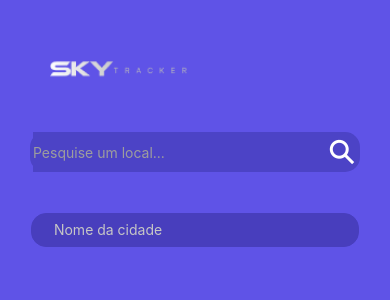
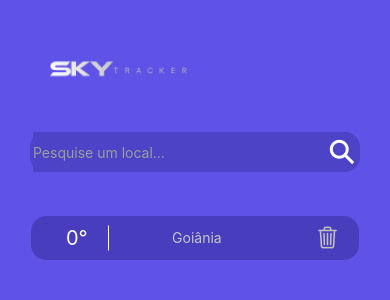
Before and after one commit to brunovalu16/previsao-tempo, a React Native app: screen / in a window 390 px wide. Shown: the top 300 px of the page. Built offline with nearby package versions, Linux system fonts and the light colour scheme; no server answers.

Commit message:
montei a lista

```diff
--- a/src/pages/Home/index.jsx
+++ b/src/pages/Home/index.jsx
@@ -22,15 +22,17 @@ export default function Home(){
                 const data = await Api(city)
                 setWeatherData(data)
                 console.log(weatherData)
+
             }
             catch(error){
                 console.error(error);
+
 
             }
 
         }
         handleSearchPress();
-    }, [city])
+    }, [city]) /*lista de dependências */
 
 
     // Função para buscar dados climáticos e atualizar weatherData
@@ -41,7 +43,7 @@ export default function Home(){
 
     useEffect(() => {
         fetchWeather();
-    }, [city]);
+    }, [city]); /*lista de dependências */
 
 
  /* ===================================== FIM FUNÇÕES ======================================================== */
--- a/src/pages/Home/style.jsx
+++ b/src/pages/Home/style.jsx
@@ -78,7 +78,7 @@ export const styles = StyleSheet.create({
     texclimate: {
         position: 'absolute',
         marginTop: 320,
-        letterSpacing: 5,
+        letterSpacing: 1,
         color: "#b7b7b7",
        alignSelf: 'center'
 
--- a/src/pages/ListCity/index.jsx
+++ b/src/pages/ListCity/index.jsx
@@ -6,13 +6,65 @@ import { Api } from '../../../src/config/api';
 
 
 export default function ListCity() {
-    return (
+
+    //aqui eu uso useState - city é o State e setCity é a mecanica dela "set" dela
+    const [city, setCity] = useState("Goiânia");
+    const [ weatherData, setWeatherData] = useState(null);
+    const [ search, setSearch ] = useState("");
+
+
+/*=============================================== FUNÇÕES ===============================================*/
+
+const handleRemovePress = () => {
+    Alert.alert("Deseja realmente excluir essa cidade?")
+}
+
+
+// Função para buscar dados climáticos e atualizar weatherData
+const fetchWeather = async () => {
+    const data = await Api(city);
+    setWeatherData(data);
+};
+
+useEffect(() => {
+    fetchWeather();
+}, [city]); /*lista de dependências */
+
+
+
+
+
+
+/*=============================================== FIM UNÇÕES ===============================================*/
+
+
+
+
+
+
+
+
+
+
+
+
+
+return (
         <View style={styles.container}>
+
+
+
+
+{/*=========================================== LOGO SKY TRACKER ==============================================================*/}
+
 
             <Image
                 source={require("../../assets/img/logo-skyTracker.png")}
                 style={styles.img}
             />
+
+
+ {/*=========================================== INPUT E BOTÃO LUPA ==============================================================*/}
 
             <View style={styles.containerinput}>
                 <TextInput style={styles.Input}
@@ -26,9 +78,24 @@ export default function ListCity() {
             </View>
 
 
-            <View style={styles.square}>
-                <Text style={styles.Text}> Nome da cidade </Text>
-            </View>
+{/*=============================================== LISTA ==============================================================*/}
+
+
+
+            <View style={styles.list}>
+                <View style={styles.square1}>
+                    <Text style={styles.TextGrau}>
+                        {weatherData ? Math.round(weatherData.main.temp) : "0"}°
+                    </Text>
+
+                    <Text style={styles.Text}> {city} </Text>
+
+                    <TouchableOpacity onPress={handleRemovePress}>
+                        <Ionicons style={styles.icon} name="trash-outline" size={25} color={"#c0c0c0"} />
+                    </TouchableOpacity>
+
+                </View>
+             </View>
 
         </View>
     )
--- a/src/pages/ListCity/style.jsx
+++ b/src/pages/ListCity/style.jsx
@@ -7,7 +7,11 @@ export const styles = StyleSheet.create({
         paddingTop: 30,
     },
 
-    square: {
+    list:{
+        top: '5%'
+    },
+
+    square1: {
         borderWidth: 1,
         borderColor: '#483ebd',
         padding: '2%',
@@ -15,14 +19,35 @@ export const styles = StyleSheet.create({
         marginRight: '8%',
         borderRadius: 15,
         top: '5%',
-        backgroundColor: '#483ebd'
+        backgroundColor: '#483ebd',
+        marginBottom: '3%',
+        flexDirection: 'row',
+        alignItems: 'center',
+        justifyContent: 'space-between',
     },
 
     Text: {
         color: '#c6c6c6',
         alignSelf: 'center',
         alignSelf: 'flex-start',
-        marginLeft: 10
+        marginLeft: -30,
+        alignSelf: 'center',
+    },
+
+    TextGrau: {
+        color: '#fff',
+        fontSize: 20,
+        borderWidth: 1,
+        borderBottomColor: '#483ebd',
+        borderLeftColor: '#483ebd',
+        borderTopColor: '#483ebd',
+        borderRightColor: '#fff',
+        paddingRight: 20,
+        marginLeft: 25
+    },
+
+    icon: {
+        marginRight: 10
     },
 
     img: {
```
